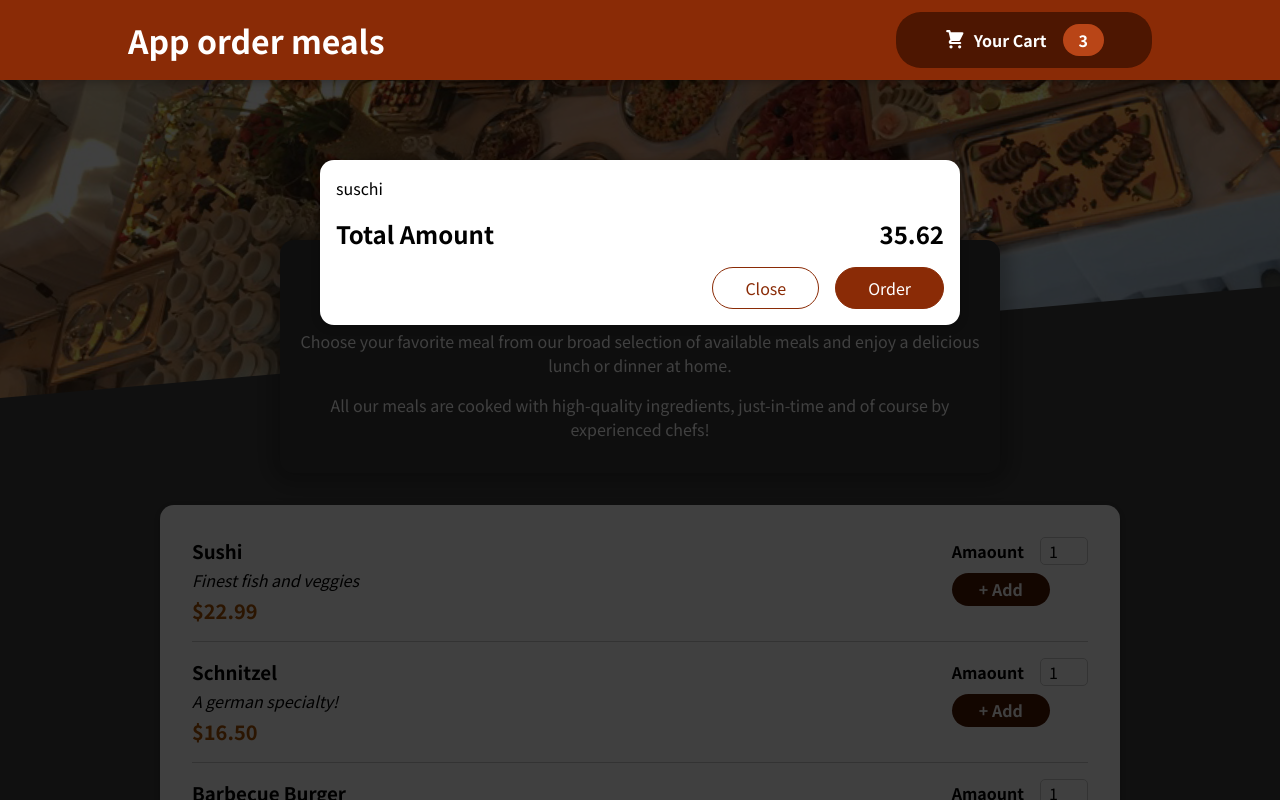
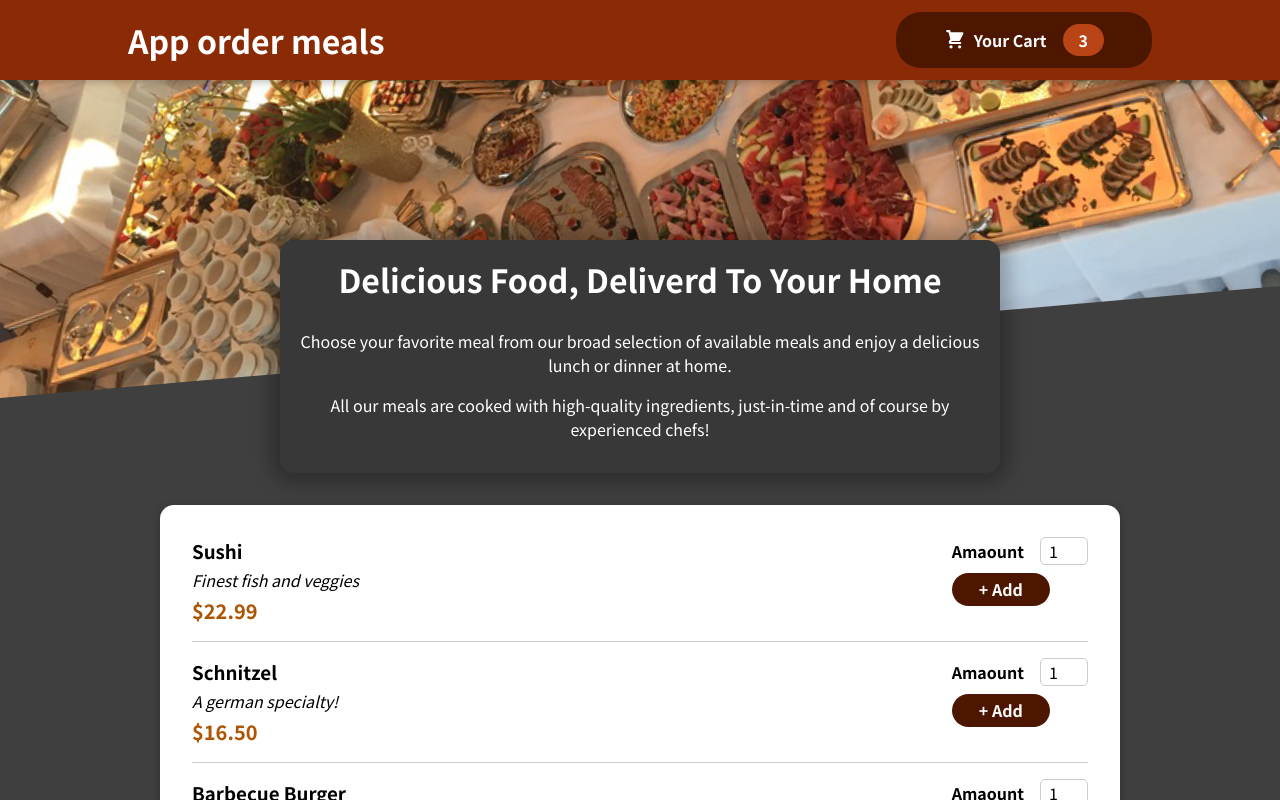
Before and after one commit to jensengbg-michele-carmagnani/food-order-reactApp, a React (Create React App) app: page / in a window 1280 px wide. Shown: the top 800 px of the page. Built offline with nearby package versions, Linux system fonts and the light colour scheme.

Commit message:
add cshow and close cartItems

```diff
--- a/src/App.js
+++ b/src/App.js
@@ -1,12 +1,21 @@
 import Header from "./components/Layout/Header";
-import React, { Fragment } from "react";
+import React, { Fragment, useState } from "react";
 import Meals from './components/Meals/Meals'
 import Cart from './components/Cart/Cart'
 function App() {
+  const [cartIsShown, setCartIsShown] = useState(false)
+
+  const showCartHandler = () => {
+    setCartIsShown(true)
+  }
+  const hideCartHandler = () => {
+    setCartIsShown(false)
+  }
+
   return (
     <Fragment>
-      <Cart></Cart>
-      <Header />
+      {cartIsShown && <Cart onClose={hideCartHandler}/>}
+      <Header onShowCart={showCartHandler}/>
       <main>
         <Meals />
       </main>
--- a/src/components/Cart/Cart.js
+++ b/src/components/Cart/Cart.js
@@ -1,24 +1,23 @@
 import React from "react";
 import Modal from '../UI/Modal'
-import Button from "../UI/Button";
 import classes from './CartItems.module.css'
 const Cart = (props) => {
   const cartItems =
     <ul className={classes['cart-items']}>
-      {[{ id: "c1", name: "suschi", amount: 2, price: 12.99 }].map((item) => (
+      {[{ id: "c1", name: "Sushi", amount: 2, price: 12.99 }].map((item) => (
         <li>{item.name}</li>
       ))}
     </ul>
   ;
   return (
-    <Modal>
+    <Modal onClose={props.onClose}>
       {cartItems}
       <div className={classes.total}>
         <span>Total Amount</span>
         <span>35.62</span>
       </div>
       <div className={classes.actions}>
-        <button className={classes['button--alt']}>Close</button>
+        <button className={classes['button--alt']}  onClick={props.onClose}>Close</button>
         <button className={classes.button}>Order</button>
       </div>
     </Modal>
--- a/src/components/Layout/Header.js
+++ b/src/components/Layout/Header.js
@@ -7,7 +7,7 @@
     <React.Fragment>
       <header className={classes.header}>
         <h1>App order meals</h1>
-        <HeaderCardButton/>
+        <HeaderCardButton onClick={props.onShowCart}/>
       </header>
       <div className={classes['main-image']}>
         <img src={mealsImage} alt="A table full of deliious food!"></img>
--- a/src/components/Layout/HeaderCardButton.js
+++ b/src/components/Layout/HeaderCardButton.js
@@ -3,7 +3,7 @@
 import classes from './HeaderCardButton.module.css'
 const HeaderCardButton = (props) => {
   return (
-    <button className={classes.button}>
+    <button className={classes.button} onClick={props.onClick}>
       <span className={classes.icon}>
         <CartIcon />
       </span>
--- a/src/components/UI/Modal.js
+++ b/src/components/UI/Modal.js
@@ -2,7 +2,7 @@
 import classes from "./Modal.module.css";
 import ReactDOM from "react-dom";
 const Backdrop = (props) => {
-  return <div className={classes.backdrop} />;
+  return <div className={classes.backdrop} onClick={props.onClose}/>;
 };
 
 const ModalOverlay = (props) => {
@@ -16,10 +16,9 @@
 const Modal = (props) => {
   return (
     <React.Fragment>
-      {ReactDOM.createPortal(<Backdrop />, portalElement)}
+      {ReactDOM.createPortal(<Backdrop onClose={props.onClose} />, portalElement)}
       {ReactDOM.createPortal(
-        <ModalOverlay>{props.children}</ModalOverlay>,
-        portalElement
+        <ModalOverlay>{props.children}</ModalOverlay>, portalElement
       )}
     </React.Fragment>
   );
```
